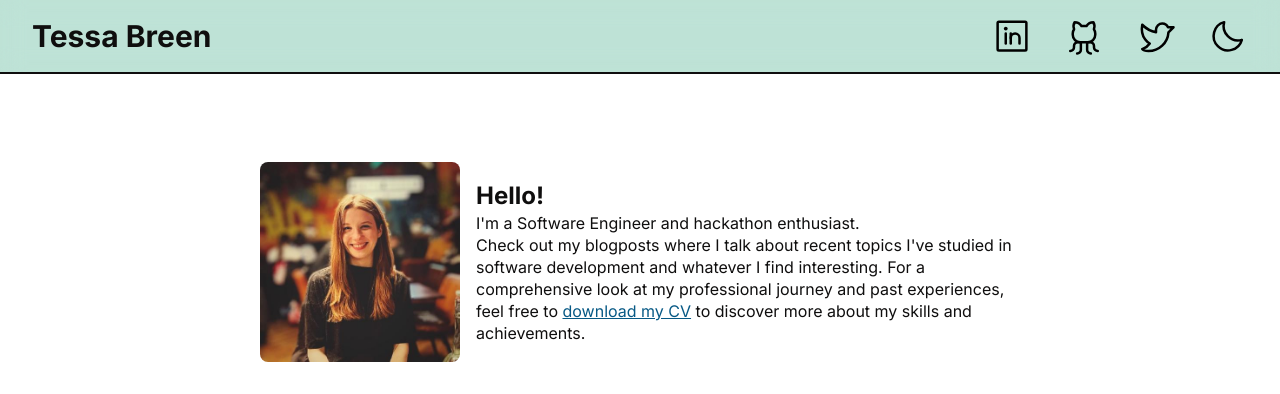
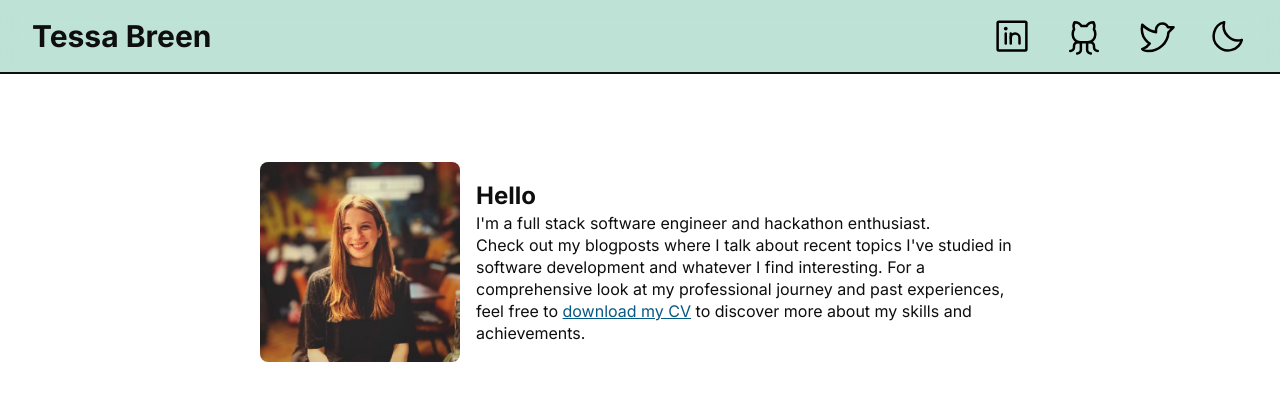
Before and after one commit to Mynameistessa/my-website, a Next.js app: page / in a window 1280 px wide. Shown: the top 394 px of the page. Built offline with nearby package versions, Linux system fonts and the light colour scheme.

Commit message:
Update text and doc

```diff
--- a/components/Intro.tsx
+++ b/components/Intro.tsx
@@ -16,9 +16,9 @@ const Intro = () => {
         />
       </div>
       <div className="md:w-2/4 text-base dark:text-white text-almost-black lg:text-left md:leading-loose self-center h-full">
-        <h2 className="md:text-2xl text-xl font-bold">Hello!</h2>
+        <h2 className="md:text-2xl text-xl font-bold">Hello</h2>
         <p className="leading-snug">
-          I&apos;m a Software Engineer and hackathon enthusiast.
+          I&apos;m a full stack software engineer and hackathon enthusiast.
           <br />
           Check out my blogposts where I talk about recent topics I&apos;ve
           studied in software development and whatever I find interesting. For a
```
Also changed, not shown: 1 other file (tests, documents, lock files or other folders).
